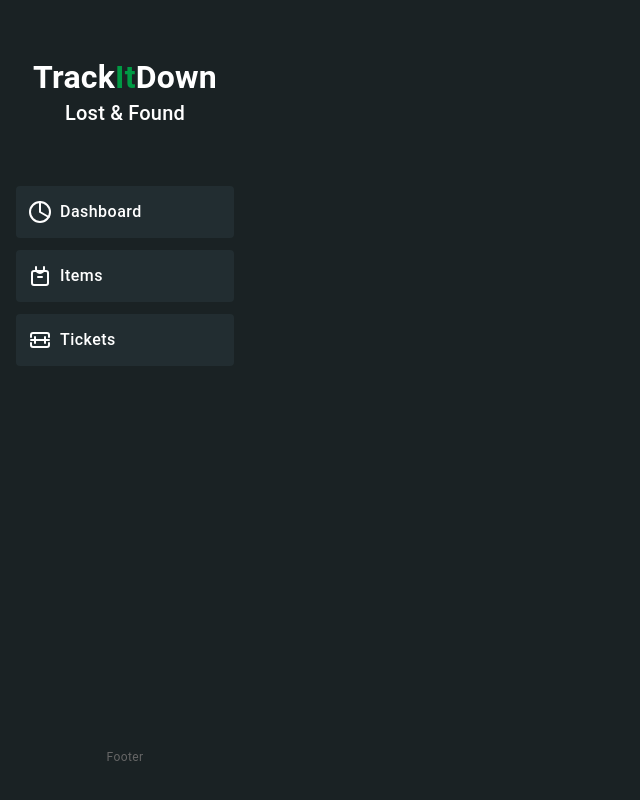
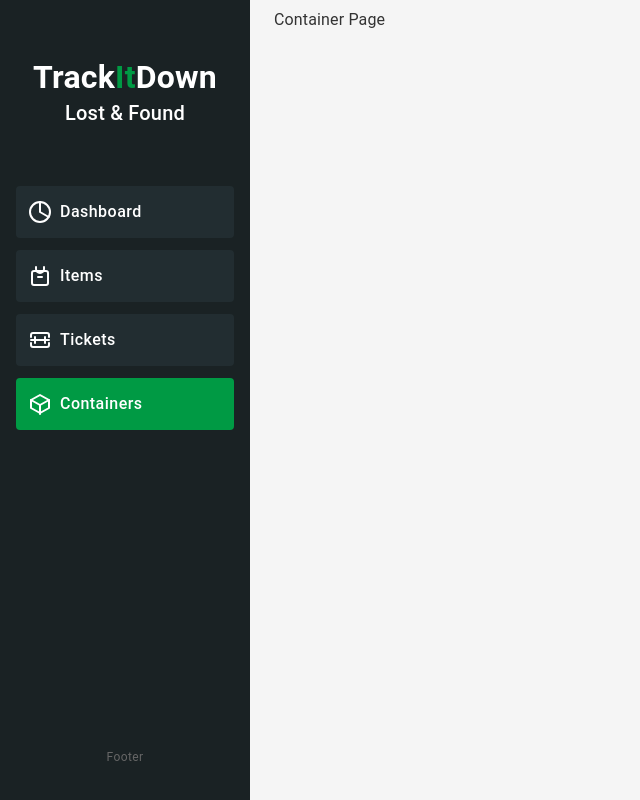
Before and after one commit to KevinG2001/LostAndFound_System, a React (Vite) app in the folder frontend/: page /#/containers in a window 1280 px wide. Shown: the whole page, without its empty margins (0-640 px from the left). Built offline with nearby package versions, Linux system fonts and the light colour scheme.

Commit message:
Container page setup

```diff
--- a/frontend/src/App.tsx
+++ b/frontend/src/App.tsx
@@ -9,6 +9,7 @@ import Tickets from "./pages/TicketsPage";
 import { SnackbarProvider } from "notistack";
 
 import { Box, CssBaseline } from "@mui/material";
+import Containers from "./pages/Containers";
 
 function App() {
   return (
@@ -34,6 +35,7 @@ function App() {
               <Route path="/" element={<Dashboard />} />
               <Route path="/items" element={<Items />} />
               <Route path="/tickets" element={<Tickets />} />
+              <Route path="/containers" element={<Containers />} />
             </Routes>
           </SnackbarProvider>
         </Box>
--- /dev/null
+++ b/frontend/src/components/Icons/BoxIcon.tsx
@@ -0,0 +1,19 @@
+const BoxIcon = ({ width = 24, height = 24, color = "currentColor" }) => (
+  <svg
+    xmlns="http://www.w3.org/2000/svg"
+    width={width}
+    height={height}
+    viewBox="0 0 24 24"
+    fill="none"
+    stroke={color}
+    strokeWidth="2"
+    strokeLinecap="round"
+    strokeLinejoin="round"
+  >
+    <path d="M3 8l9-5 9 5v8l-9 5-9-5V8z" />
+    <path d="M21 8l-9 5L3 8" />
+    <path d="M12 13v9" />
+  </svg>
+);
+
+export default BoxIcon;
--- a/frontend/src/components/Navbar.tsx
+++ b/frontend/src/components/Navbar.tsx
@@ -3,6 +3,7 @@ import { Box, Button, Typography } from "@mui/material";
 import TicketIcon from "./Icons/TicketIcon";
 import BackpackIcon from "./Icons/BackpackIcon";
 import PieChartIcon from "./Icons/PieChartIcon";
+import BoxIcon from "./Icons/BoxIcon";
 
 function Navbar() {
   const navigate = useNavigate();
@@ -12,6 +13,7 @@ function Navbar() {
     { label: "Dashboard", path: "/", icon: <PieChartIcon /> },
     { label: "Items", path: "/items", icon: <BackpackIcon /> },
     { label: "Tickets", path: "/tickets", icon: <TicketIcon /> },
+    { label: "Containers", path: "/containers", icon: <BoxIcon /> },
   ];
 
   return (
--- /dev/null
+++ b/frontend/src/pages/Containers.tsx
@@ -0,0 +1,30 @@
+import { Box, Container } from "@mui/material";
+
+function Containers() {
+  return (
+    <Container
+      maxWidth={false}
+      sx={{
+        display: "flex",
+        flexDirection: "column",
+        minHeight: "100vh",
+        bgcolor: "grey.100",
+        pb: 2,
+      }}
+    >
+      <Box
+        sx={{
+          display: "flex",
+          gap: 2,
+          mt: 1,
+          mb: 2,
+          flexWrap: "wrap",
+        }}
+      >
+        Container Page
+      </Box>
+    </Container>
+  );
+}
+
+export default Containers;
```
